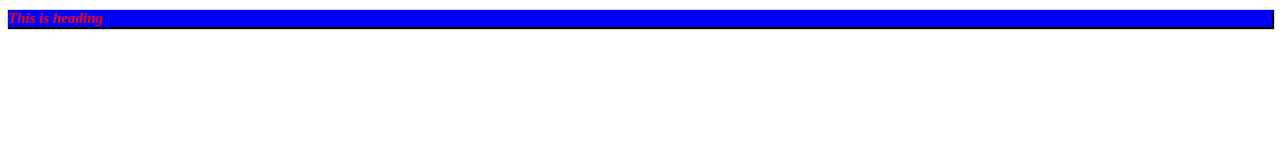
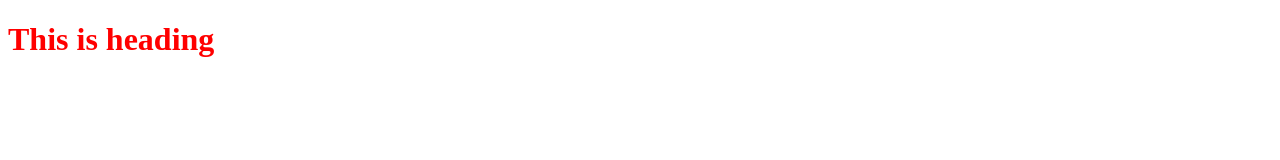
Before and after one commit to Marawan-Saqr/RepoTest2023, a plain HTML site: page index.html in a window 1280 px wide. Drawn offline with Linux system fonts and the light colour scheme.

Commit message:
Add Style

```diff
--- a/main.css
+++ b/main.css
@@ -1,11 +1,3 @@
 h1{
   color: red;
-  font-size: 15px;
-  background-color: blue;
-  position: relative;
-  box-shadow: 1px 1px 1px 1px blackk;
-  font-style: italic;
-  box-shadow: 1px 1px 1px 1px blackk;
-  box-shadow: 1px 1px 1px 1px black;
-    marawan:ddd;
 }
```
